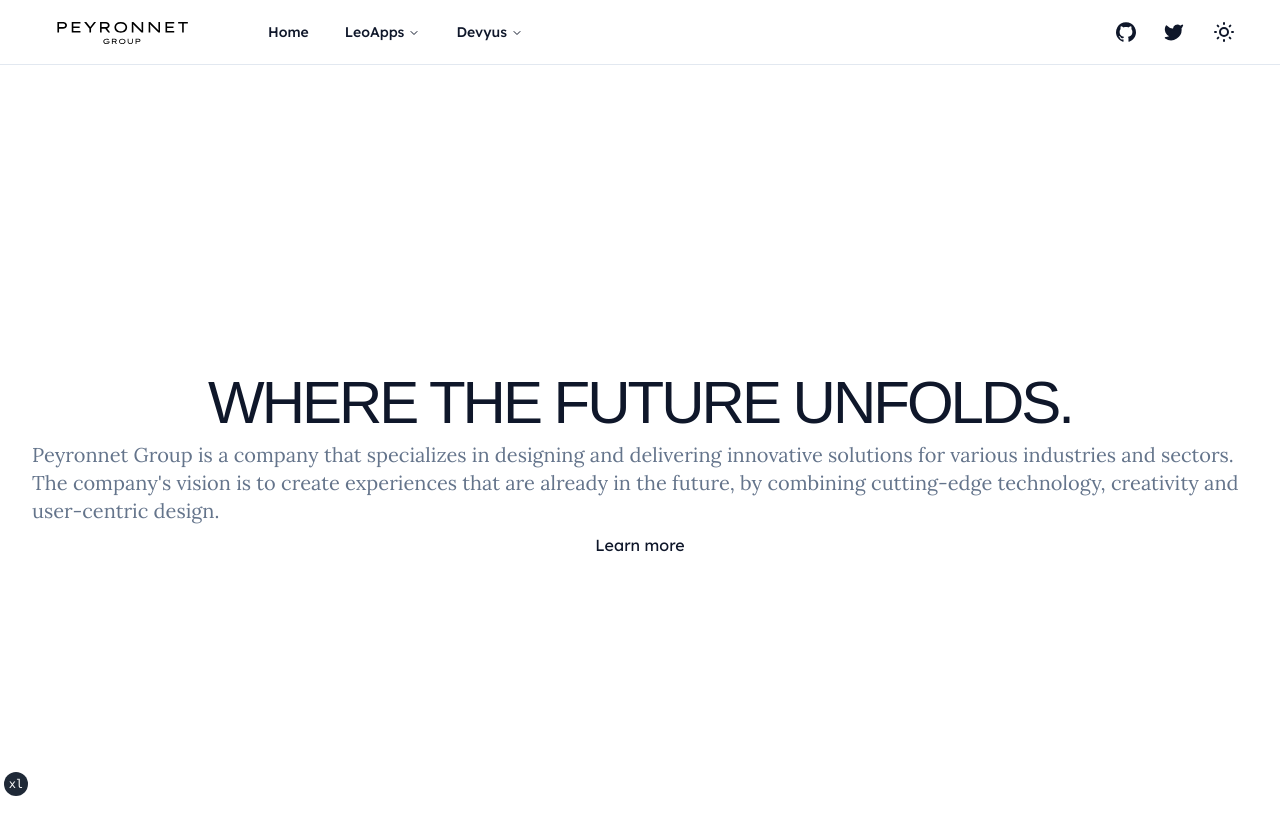
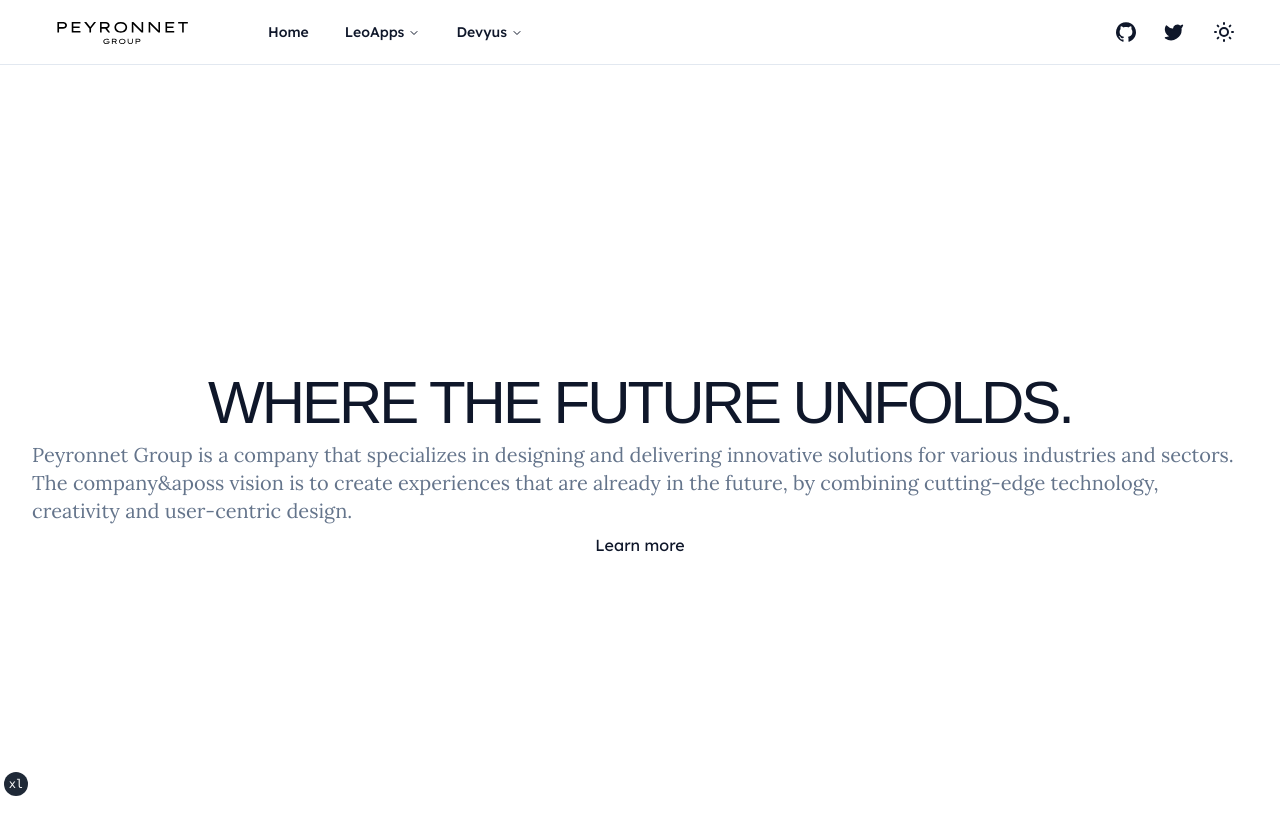
Before and after one commit to peyronnet-group/website, a Next.js app: page / in a window 1280 px wide. Shown: the top 834 px of the page. Built offline with nearby package versions, Linux system fonts and the light colour scheme; a web font is replaced by a local one.

Commit message:
Fixed a compiling issue

```diff
--- a/app/page.tsx
+++ b/app/page.tsx
@@ -98,8 +98,8 @@ export default function IndexPage() {
           <Paragraph>
             Peyronnet Group is a company that specializes in designing and
             delivering innovative solutions for various industries and sectors.
-            The company's vision is to create experiences that are already in
-            the future, by combining cutting-edge technology, creativity and
+            The company&aposs vision is to create experiences that are already
+            in the future, by combining cutting-edge technology, creativity and
             user-centric design.
           </Paragraph>
           <AnimatedLink href={"#innovation"}>Learn more</AnimatedLink>
--- a/components/main-nav.tsx
+++ b/components/main-nav.tsx
@@ -163,7 +163,7 @@ export function NavMenu() {
                   href="https://peyrsharp.leocorporation.dev/"
                   title="PeyrSharp"
                 >
-                  A C# library designed to make developers' job easier.
+                  A C# library designed to make developers&apos job easier.
                 </ListItem>
                 <ListItem
                   href="https://synethia.leocorporation.dev/"
```
